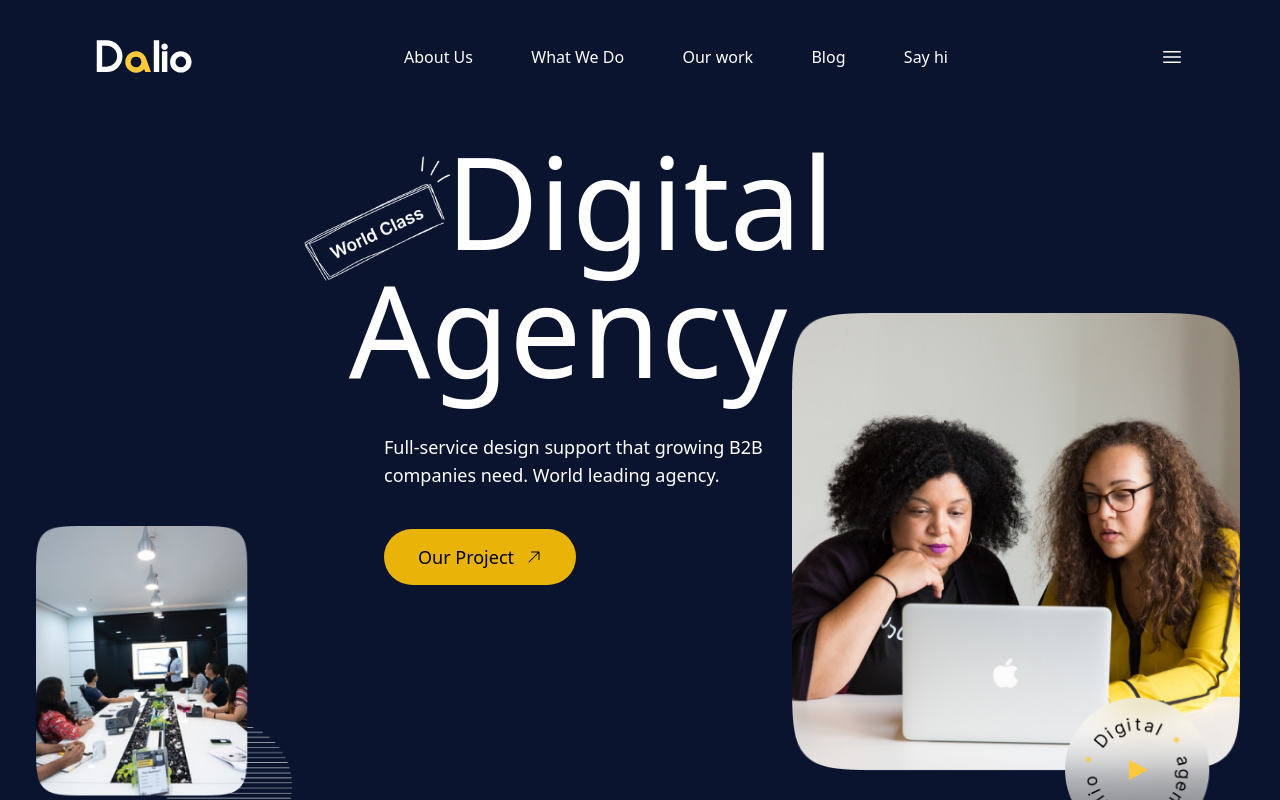
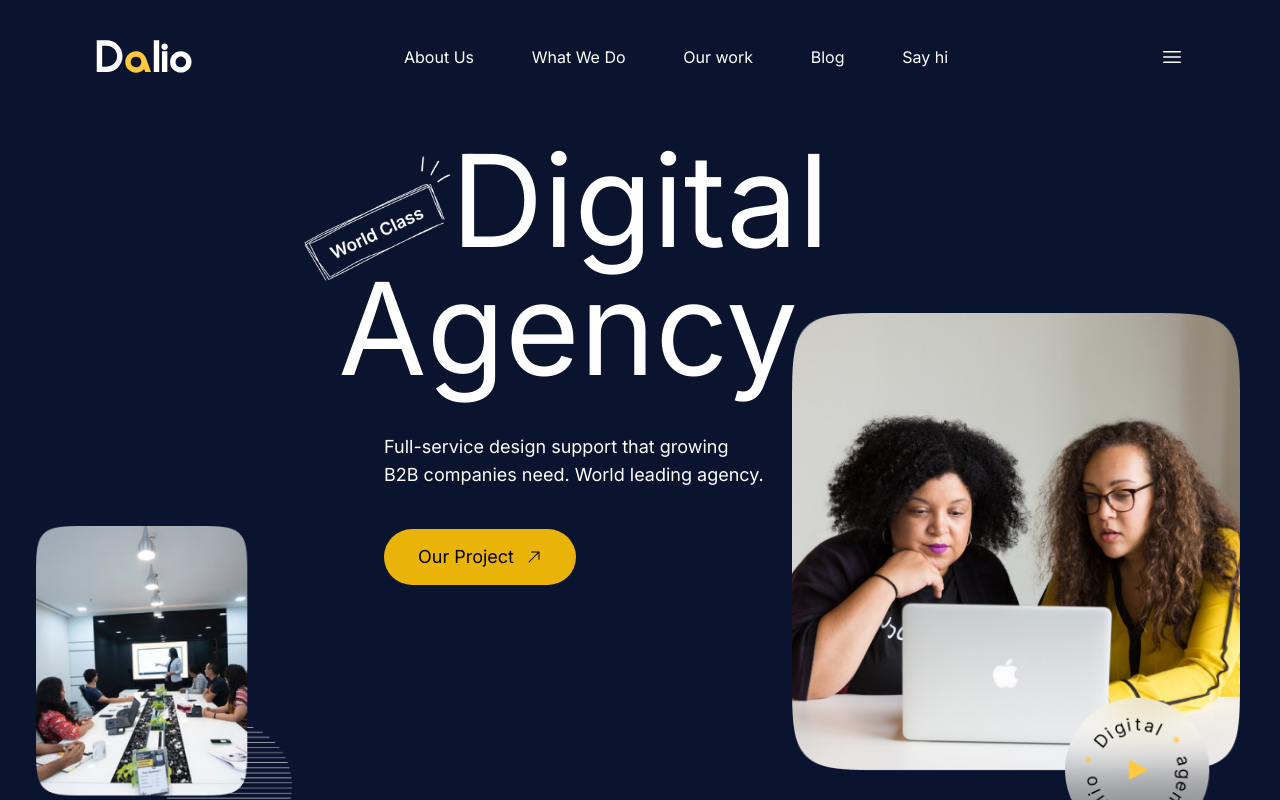
Before and after one commit to Kerotobil/bykr-case, a Next.js app: page / in a window 1280 px wide. Shown: the top 800 px of the page. Built offline with nearby package versions, Linux system fonts and the light colour scheme.

Commit message:
Add Inter font

```diff
--- a/pages/index.tsx
+++ b/pages/index.tsx
@@ -4,7 +4,7 @@ import { SecondLayout } from '../components/Home/SecondLayout';
 
 export default function Home() {
   return (
-    <div className="max-w-7xl mainBg mx-auto text-white">
+    <div className="max-w-7xl mainBg mx-auto text-white font-inter">
       <div className=" h-screen mx-auto pt-10">
         <Navbar />
         <div className="mt-16">
--- a/styles/globals.css
+++ b/styles/globals.css
@@ -1,3 +1,4 @@
+@import url('https://fonts.googleapis.com/css2?family=Inter:wght@400;700;800&display=swap');
 @tailwind base;
 @tailwind components;
 @tailwind utilities;
--- a/tailwind.config.js
+++ b/tailwind.config.js
@@ -1,11 +1,12 @@
 /** @type {import('tailwindcss').Config} */
 module.exports = {
-  content: [
-    "./pages/**/*.{js,ts,jsx,tsx}",
-    "./components/**/*.{js,ts,jsx,tsx}",
-  ],
+  content: ['./pages/**/*.{js,ts,jsx,tsx}', './components/**/*.{js,ts,jsx,tsx}'],
   theme: {
-    extend: {},
+    extend: {
+      fontFamily: {
+        inter: ['Inter'],
+      },
+    },
   },
   plugins: [],
-}
+};
```
